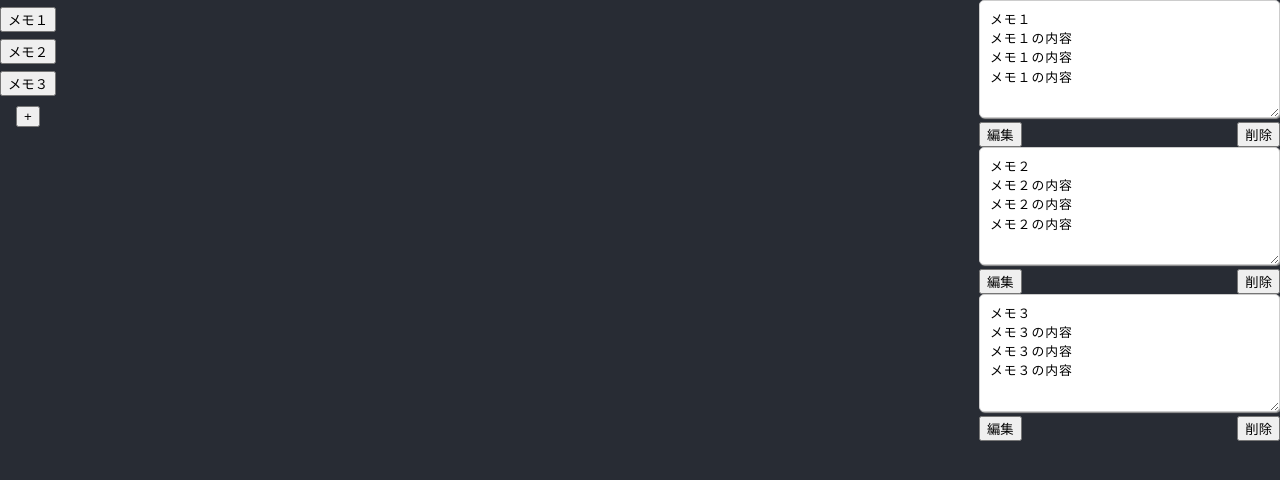
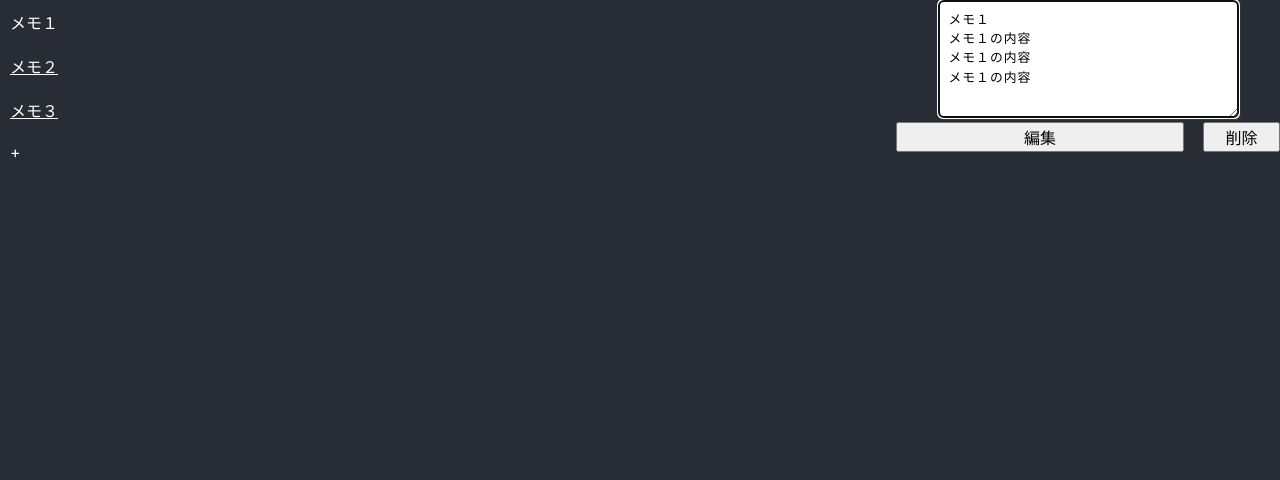
Before and after one commit to kitarou888/react-practices, a React (Create React App) app: page / in a window 1280 px wide. Both pictures are taken after a click on the button "メモ１". Shown: the top 480 px of the page. Built offline with nearby package versions, Linux system fonts and the light colour scheme.

Commit message:
CSS対応

```diff
--- a/src/App.css
+++ b/src/App.css
@@ -6,13 +6,35 @@
   background-color: #282c34;
 }
 
-.memo-list {
+.list-container {
+  width: 70%;
+  font-size: 16px;
+  color: white;
   min-height: 100vh;
-  font-size: calc(10px + 2vmin);
-  color: white;
 }
 
-.memo-editor {
+.list-container button {
+  background: none;
+  border: none;
+  padding: 0;
+  font: inherit;
+  color: inherit;
+  display: flex;
+  justify-content: flex-start;
+  text-align: left;
+  padding: 10px;
+}
+
+.underline {
+  text-decoration: underline;
+}
+
+.cursor-pointer {
+  cursor: pointer;
+}
+
+.editor-container {
+  width: 30%;
   display: flex;
   flex-direction: column;
 }
@@ -32,3 +54,15 @@
   display: flex;
   justify-content: space-between;
 }
+
+.editor-container button {
+  font: inherit;
+}
+
+.editor-container .update-button {
+  width: 75%;
+}
+
+.editor-container .delete-button {
+  width: 20%;
+}
--- a/src/App.js
+++ b/src/App.js
@@ -6,57 +6,62 @@
 
 function App() {
   const [memos, setMemos] = useState(initialMemoList);
+  const [editId, setEditId] = useState(null);
 
   const handleCreate = () => {
+    const newId = Math.max(...memos.map((memo) => memo.id)) + 1;
     setMemos([
       {
-        id: Math.max(...memos.map((memo) => memo.id)) + 1,
+        id: newId,
         content: "新規メモ",
         isEdit: true,
       },
       ...memos,
     ]);
+    setEditId(newId);
   };
 
-  const handleUpdate = (id, content) => {
+  const handleEdit = (id) => {
+    setEditId(id);
+  };
+
+  const handleUpdate = (content) => {
     setMemos(
       memos.map((memo) => {
-        if (true) {
+        if (memo.id === editId) {
           return { ...memo, content: content };
         } else {
           return memo;
         }
       })
     );
+    setEditId(null);
   };
 
   const handleDelete = (id) => {
     setMemos(memos.filter((memo) => memo.id !== id));
-  };
-
-  const handleEdit = (id) => {
-    setMemos(
-      memos.map((memo) => {
-        if (memo.id === id) {
-          return { ...memo, isEdit: true };
-        } else {
-          return memo;
-        }
-      })
-    );
+    setEditId(null);
   };
 
   return (
     <div className="container">
-      <section className="memo-list">
-        <MemoList memos={memos} onCreate={handleCreate} onEdit={handleEdit} />
+      <section className="list-container">
+        <MemoList
+          memos={memos}
+          editId={editId}
+          onCreate={handleCreate}
+          onEdit={handleEdit}
+          disabled={!!editId}
+        />
       </section>
-      <section className="memo-editor">
-        <MemoEditor
-          memos={memos}
-          onUpdate={handleUpdate}
-          onDelete={handleDelete}
-        />
+      <section className="editor-container">
+        {editId && (
+          <MemoEditor
+            memo={memos.find((memo) => memo.id === editId)}
+            onUpdate={handleUpdate}
+            onDelete={handleDelete}
+          />
+        )}
       </section>
     </div>
   );
--- a/src/MemoEditor.js
+++ b/src/MemoEditor.js
@@ -1,20 +1,34 @@
-export function MemoEditor({ memos, onUpdate, onDelete }) {
+import { useState } from "react";
+
+export function MemoEditor({ memo, onUpdate, onDelete }) {
+  const [content, setContent] = useState(memo.content);
+
   return (
     <>
-      {memos.map((memo) => (
-        <>
+      <form
+        onSubmit={(e) => {
+          e.preventDefault();
+          onUpdate(content);
+        }}
+      >
         <div>
-            <textarea autoFocus rows="5" cols="33" value={memo.content} />
+          <textarea
+            autoFocus
+            rows="5"
+            cols="33"
+            value={content}
+            onChange={(e) => setContent(e.target.value)}
+          />
         </div>
         <div className="button-container">
-            <button onClick={() => onUpdate(memo.id, memo.content)}>
+          <button className="update-button" type="submit">
             編集
           </button>
-            <button onClick={() => onDelete(memo.id)}>削除</button>
+          <button className="delete-button" onClick={() => onDelete(memo.id)}>
+            削除
+          </button>
         </div>
-        </>
-      ))}
+      </form>
     </>
   );
 }
-// .find((memo) => memo.isEdit)
--- a/src/MemoList.js
+++ b/src/MemoList.js
@@ -1,18 +1,28 @@
-export function MemoList({ memos, onCreate, onEdit }) {
+export function MemoList({ memos, editId, onCreate, onEdit, disabled }) {
+  const classNameButton = !editId ? "cursor-pointer" : "";
+
   return (
     <>
       {memos.map((memo) => (
         <div key={memo.id}>
           <button
+            className={classNameButton + (memo.id !== editId && " underline")}
             onClick={() => {
               onEdit(memo.id);
             }}
+            disabled={disabled}
           >
             {memo.content.split("\n")[0]}
           </button>
         </div>
       ))}
-      <button onClick={onCreate}>+</button>
+      <button
+        className={classNameButton}
+        onClick={onCreate}
+        disabled={disabled}
+      >
+        +
+      </button>
     </>
   );
 }
```
Lines whose indentation alone changed are shown as unchanged.
